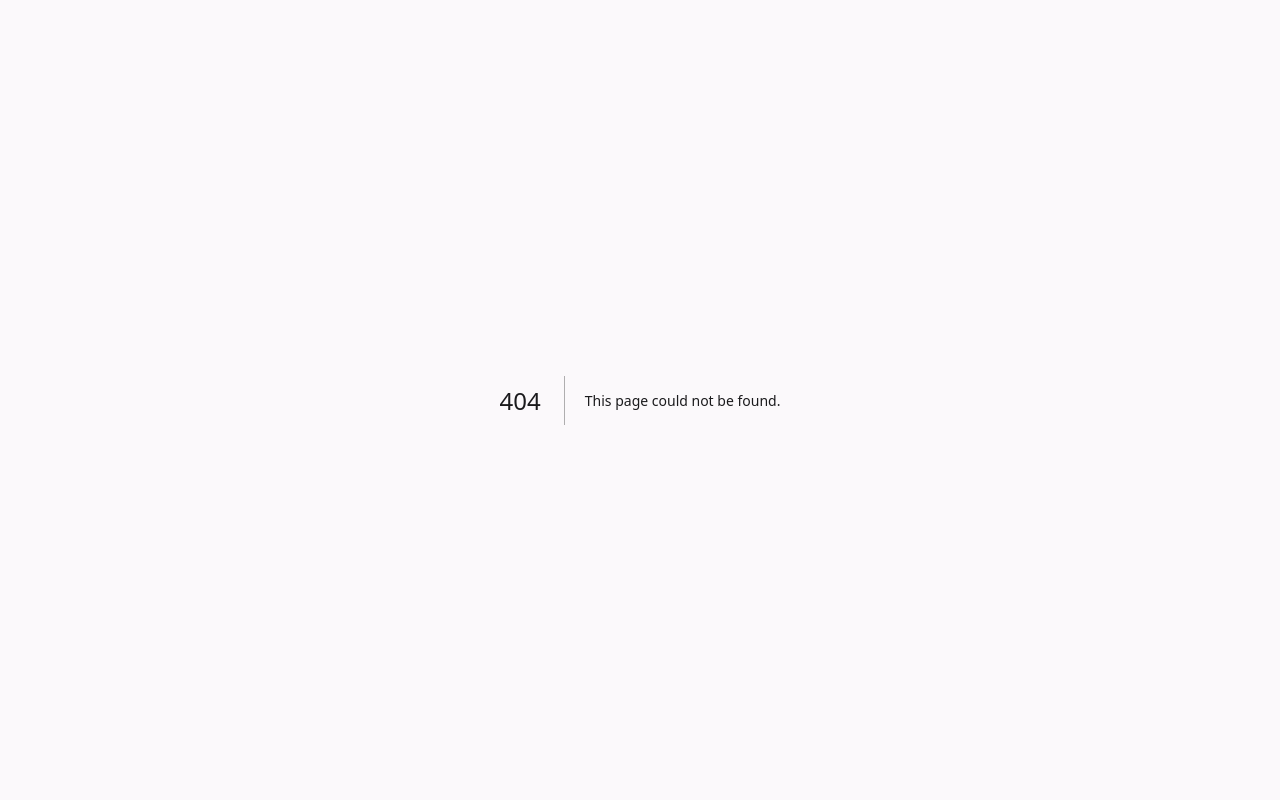
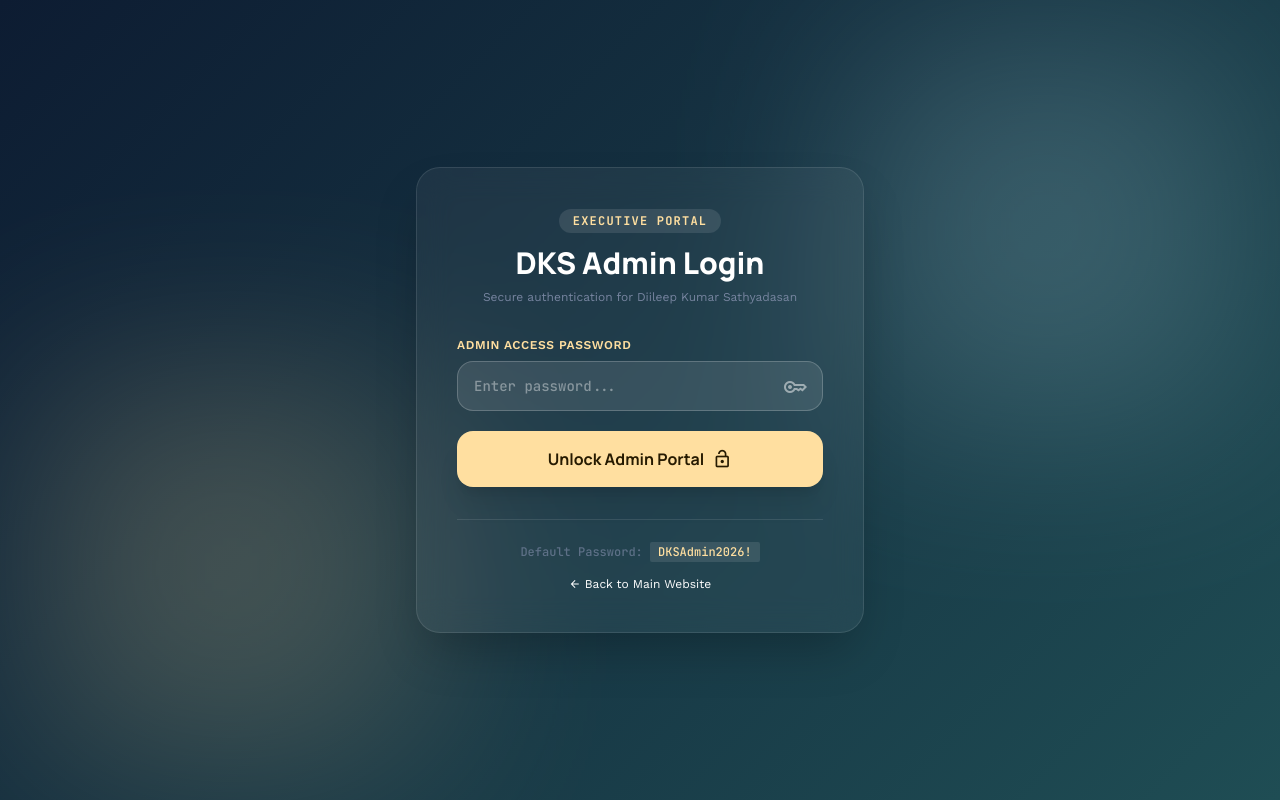
Before and after one commit to pradeepdasan83/dk-mentorship, a Next.js app: page /admin/login in a window 1280 px wide. Before the commit this address had no page. Built offline with nearby package versions, Linux system fonts and the light colour scheme.

Commit message:
Add Admin Login authentication system (/admin/login) protecting CMS Editor and Submissions Dashboard with HTTP-only cookies

```diff
--- a/app/admin/bookings/page.tsx
+++ b/app/admin/bookings/page.tsx
@@ -2,8 +2,9 @@
 
 import React, { useEffect, useState } from 'react';
 import Link from 'next/link';
+import AdminGuard from '@/components/AdminGuard';
 
-export default function AdminSubmissionsPage() {
+function SubmissionsContent() {
   const [data, setData] = useState<any>(null);
   const [loading, setLoading] = useState(true);
   const [error, setError] = useState('');
@@ -32,7 +33,7 @@ export default function AdminSubmissionsPage() {
   }, []);
 
   return (
-    <div className="min-h-screen bg-surface-container-low text-on-surface p-4 md:p-8">
+    <div className="p-4 md:p-8">
       <div className="max-w-container-max mx-auto space-y-6">
         {/* Top Bar */}
         <div className="flex flex-col md:flex-row md:items-center justify-between gap-4 bg-surface-container-lowest p-6 rounded-3xl border border-outline-variant/15 shadow-sm">
@@ -311,3 +312,11 @@ export default function AdminSubmissionsPage() {
     </div>
   );
 }
+
+export default function AdminSubmissionsPage() {
+  return (
+    <AdminGuard>
+      <SubmissionsContent />
+    </AdminGuard>
+  );
+}
--- a/app/admin/cms/page.tsx
+++ b/app/admin/cms/page.tsx
@@ -2,8 +2,9 @@
 
 import React, { useEffect, useState } from 'react';
 import Link from 'next/link';
+import AdminGuard from '@/components/AdminGuard';
 
-export default function CMSAdminPage() {
+function CMSContent() {
   const [formData, setFormData] = useState({
     heroTag: 'AUTHORITATIVE • DYNAMIC • PREMIUM',
     heroTitle: 'Transform Your Professional Identity With Strategic Mentorship.',
@@ -71,7 +72,7 @@ export default function CMSAdminPage() {
   };
 
   return (
-    <div className="min-h-screen bg-surface-container-low text-on-surface p-4 md:p-8">
+    <div className="p-4 md:p-8">
       <div className="max-w-4xl mx-auto space-y-6">
         {/* Header Bar */}
         <div className="flex flex-col md:flex-row md:items-center justify-between gap-4 bg-surface-container-lowest p-6 rounded-3xl border border-outline-variant/15 shadow-sm">
@@ -334,3 +335,11 @@ export default function CMSAdminPage() {
     </div>
   );
 }
+
+export default function CMSAdminPage() {
+  return (
+    <AdminGuard>
+      <CMSContent />
+    </AdminGuard>
+  );
+}
--- /dev/null
+++ b/app/admin/login/page.tsx
@@ -0,0 +1,114 @@
+'use client';
+
+import React, { useState } from 'react';
+import { useRouter } from 'next/navigation';
+import Link from 'next/link';
+
+export default function AdminLoginPage() {
+  const [password, setPassword] = useState('');
+  const [loading, setLoading] = useState(false);
+  const [error, setError] = useState('');
+  const router = useRouter();
+
+  const handleLogin = async (e: React.FormEvent) => {
+    e.preventDefault();
+    setLoading(true);
+    setError('');
+
+    try {
+      const res = await fetch('/api/admin/login', {
+        method: 'POST',
+        headers: { 'Content-Type': 'application/json' },
+        body: JSON.stringify({ password }),
+      });
+
+      const data = await res.json();
+
+      if (!res.ok || !data.success) {
+        throw new Error(data.error || 'Invalid admin credentials');
+      }
+
+      router.push('/admin/cms');
+    } catch (err: any) {
+      setError(err.message || 'Login failed.');
+    } finally {
+      setLoading(false);
+    }
+  };
+
+  return (
+    <div className="min-h-screen mentor-bg flex items-center justify-center p-4 relative overflow-hidden">
+      {/* Glow ambient background */}
+      <div className="absolute inset-0 opacity-20 pointer-events-none">
+        <div className="absolute top-10 right-10 w-96 h-96 bg-secondary-fixed rounded-full blur-[100px]"></div>
+        <div className="absolute bottom-10 left-10 w-96 h-96 bg-tertiary-fixed rounded-full blur-[100px]"></div>
+      </div>
+
+      <div className="relative z-10 w-full max-w-md glass-card rounded-3xl p-8 md:p-10 shadow-2xl border border-white/20 text-on-primary">
+        <div className="text-center mb-8">
+          <span className="font-mono text-xs font-bold text-tertiary-fixed uppercase tracking-widest bg-white/10 px-3.5 py-1 rounded-full inline-block mb-3">
+            Executive Portal
+          </span>
+          <h1 className="font-display font-extrabold text-3xl text-white">DKS Admin Login</h1>
+          <p className="font-body text-xs text-on-primary-container mt-2">
+            Secure authentication for Diileep Kumar Sathyadasan
+          </p>
+        </div>
+
+        {error && (
+          <div className="mb-6 p-3.5 rounded-xl bg-error-container/90 text-on-error-container text-xs font-medium flex items-center gap-2">
+            <span className="material-symbols-outlined text-base">lock_reset</span>
+            <span>{error}</span>
+          </div>
+        )}
+
+        <form onSubmit={handleLogin} className="space-y-5">
+          <div>
+            <label className="block text-xs font-bold text-tertiary-fixed uppercase tracking-wider mb-2">
+              Admin Access Password
+            </label>
+            <div className="relative">
+              <input
+                type="password"
+                required
+                placeholder="Enter password..."
+                value={password}
+                onChange={(e) => setPassword(e.target.value)}
+                className="w-full px-4 py-3.5 rounded-2xl bg-white/10 border border-white/20 text-white placeholder-white/40 focus:outline-none focus:border-tertiary-fixed focus:ring-2 focus:ring-tertiary-fixed/30 text-sm font-mono"
+              />
+              <span className="material-symbols-outlined absolute right-4 top-3.5 text-white/50">key</span>
+            </div>
+          </div>
+
+          <button
+            type="submit"
+            disabled={loading}
+            className="w-full bg-tertiary-fixed text-on-tertiary-fixed font-display font-bold py-3.5 px-6 rounded-2xl shadow-xl hover:scale-[1.02] active:scale-[0.98] transition-all flex items-center justify-center gap-2 text-base disabled:opacity-50"
+          >
+            {loading ? (
+              <>
+                <div className="w-5 h-5 border-2 border-on-tertiary-fixed border-t-transparent rounded-full animate-spin"></div>
+                <span>Authenticating...</span>
+              </>
+            ) : (
+              <>
+                <span>Unlock Admin Portal</span>
+                <span className="material-symbols-outlined text-xl">lock_open</span>
+              </>
+            )}
+          </button>
+        </form>
+
+        <div className="mt-8 pt-6 border-t border-white/10 text-center text-xs text-on-primary-container/70 space-y-2">
+          <p className="font-mono">Default Password: <code className="bg-white/10 px-2 py-0.5 rounded text-tertiary-fixed">DKSAdmin2026!</code></p>
+          <div className="pt-2">
+            <Link href="/" className="text-white hover:underline flex items-center justify-center gap-1">
+              <span className="material-symbols-outlined text-xs">arrow_back</span>
+              <span>Back to Main Website</span>
+            </Link>
+          </div>
+        </div>
+      </div>
+    </div>
+  );
+}
--- /dev/null
+++ b/app/api/admin/auth-check/route.ts
@@ -0,0 +1,14 @@
+import { NextRequest, NextResponse } from 'next/server';
+
+export const dynamic = 'force-dynamic';
+export const fetchCache = 'force-no-store';
+
+export async function GET(request: NextRequest) {
+  const sessionToken = request.cookies.get('dks_admin_session')?.value;
+
+  if (sessionToken === 'authenticated_admin_token') {
+    return NextResponse.json({ authenticated: true });
+  }
+
+  return NextResponse.json({ authenticated: false }, { status: 401 });
+}
--- /dev/null
+++ b/app/api/admin/login/route.ts
@@ -0,0 +1,42 @@
+import { NextRequest, NextResponse } from 'next/server';
+
+export const dynamic = 'force-dynamic';
+
+export async function POST(request: NextRequest) {
+  try {
+    const body = await request.json();
+    const { password } = body;
+
+    const adminPassword = process.env.ADMIN_PASSWORD || 'DKSAdmin2026!';
+
+    if (password !== adminPassword) {
+      return NextResponse.json(
+        { error: 'Invalid admin credentials.' },
+        { status: 401 }
+      );
+    }
+
+    const response = NextResponse.json({
+      success: true,
+      message: 'Admin authenticated successfully.',
+    });
+
+    // Set secure HTTP-only cookie valid for 7 days
+    response.cookies.set({
+      name: 'dks_admin_session',
+      value: 'authenticated_admin_token',
+      httpOnly: true,
+      secure: process.env.NODE_ENV === 'production',
+      sameSite: 'lax',
+      maxAge: 60 * 60 * 24 * 7,
+      path: '/',
+    });
+
+    return response;
+  } catch (error: any) {
+    return NextResponse.json(
+      { error: 'Login authentication failed.', details: error?.message },
+      { status: 500 }
+    );
+  }
+}
--- /dev/null
+++ b/app/api/admin/logout/route.ts
@@ -0,0 +1,13 @@
+import { NextRequest, NextResponse } from 'next/server';
+
+export const dynamic = 'force-dynamic';
+
+export async function POST() {
+  const response = NextResponse.json({
+    success: true,
+    message: 'Logged out successfully.',
+  });
+
+  response.cookies.delete('dks_admin_session');
+  return response;
+}
--- /dev/null
+++ b/components/AdminGuard.tsx
@@ -0,0 +1,79 @@
+'use client';
+
+import React, { useEffect, useState } from 'react';
+import { useRouter } from 'next/navigation';
+import Link from 'next/link';
+
+interface AdminGuardProps {
+  children: React.ReactNode;
+}
+
+export default function AdminGuard({ children }: AdminGuardProps) {
+  const [authenticated, setAuthenticated] = useState<boolean | null>(null);
+  const router = useRouter();
+
+  useEffect(() => {
+    fetch('/api/admin/auth-check')
+      .then((res) => res.json())
+      .then((data) => {
+        if (data.authenticated) {
+          setAuthenticated(true);
+        } else {
+          setAuthenticated(false);
+          router.push('/admin/login');
+        }
+      })
+      .catch(() => {
+        setAuthenticated(false);
+        router.push('/admin/login');
+      });
+  }, [router]);
+
+  const handleLogout = async () => {
+    await fetch('/api/admin/logout', { method: 'POST' });
+    router.push('/admin/login');
+  };
+
+  if (authenticated === null) {
+    return (
+      <div className="min-h-screen bg-surface-container-low flex flex-col items-center justify-center p-4">
+        <div className="w-10 h-10 border-4 border-primary border-t-transparent rounded-full animate-spin mb-3"></div>
+        <p className="font-mono text-sm text-on-surface-variant">Verifying Admin Authentication...</p>
+      </div>
+    );
+  }
+
+  if (!authenticated) {
+    return null;
+  }
+
+  return (
+    <div className="min-h-screen bg-surface-container-low">
+      {/* Top Admin Security Bar */}
+      <div className="bg-primary text-on-primary px-4 md:px-8 py-2.5 flex justify-between items-center text-xs font-mono border-b border-white/10">
+        <div className="flex items-center gap-2">
+          <span className="w-2 h-2 rounded-full bg-emerald-400"></span>
+          <span className="font-bold">ADMIN SECURE SESSION</span>
+          <span className="hidden sm:inline text-white/60">| Diileep Kumar Sathyadasan</span>
+        </div>
+        <div className="flex items-center gap-4">
+          <Link href="/admin/cms" className="hover:text-tertiary-fixed transition-colors">
+            CMS Editor
+          </Link>
+          <Link href="/admin/bookings" className="hover:text-tertiary-fixed transition-colors">
+            DB Logs
+          </Link>
+          <button
+            onClick={handleLogout}
+            className="bg-white/10 hover:bg-white/20 text-white px-3 py-1 rounded-md transition-all font-bold flex items-center gap-1"
+          >
+            <span>Logout</span>
+            <span className="material-symbols-outlined text-xs">logout</span>
+          </button>
+        </div>
+      </div>
+
+      {children}
+    </div>
+  );
+}
```
Also changed, not shown: 1 other file (tests, documents, lock files or other folders).
